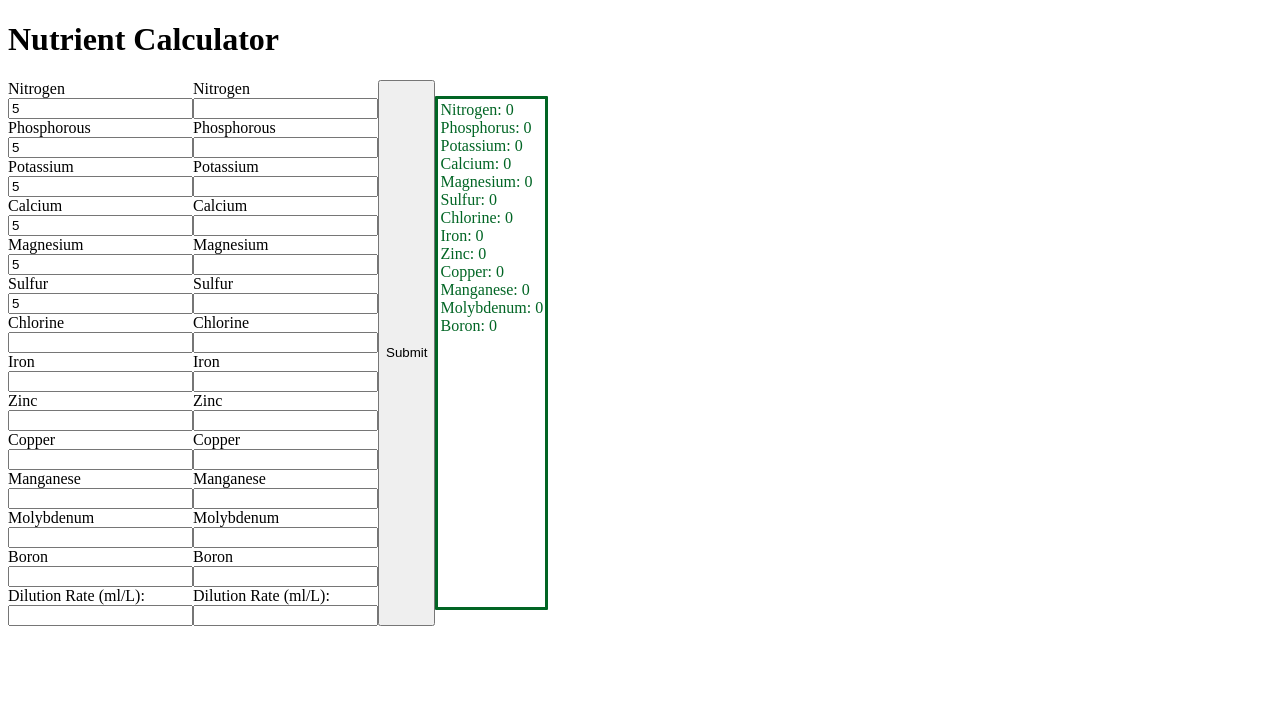
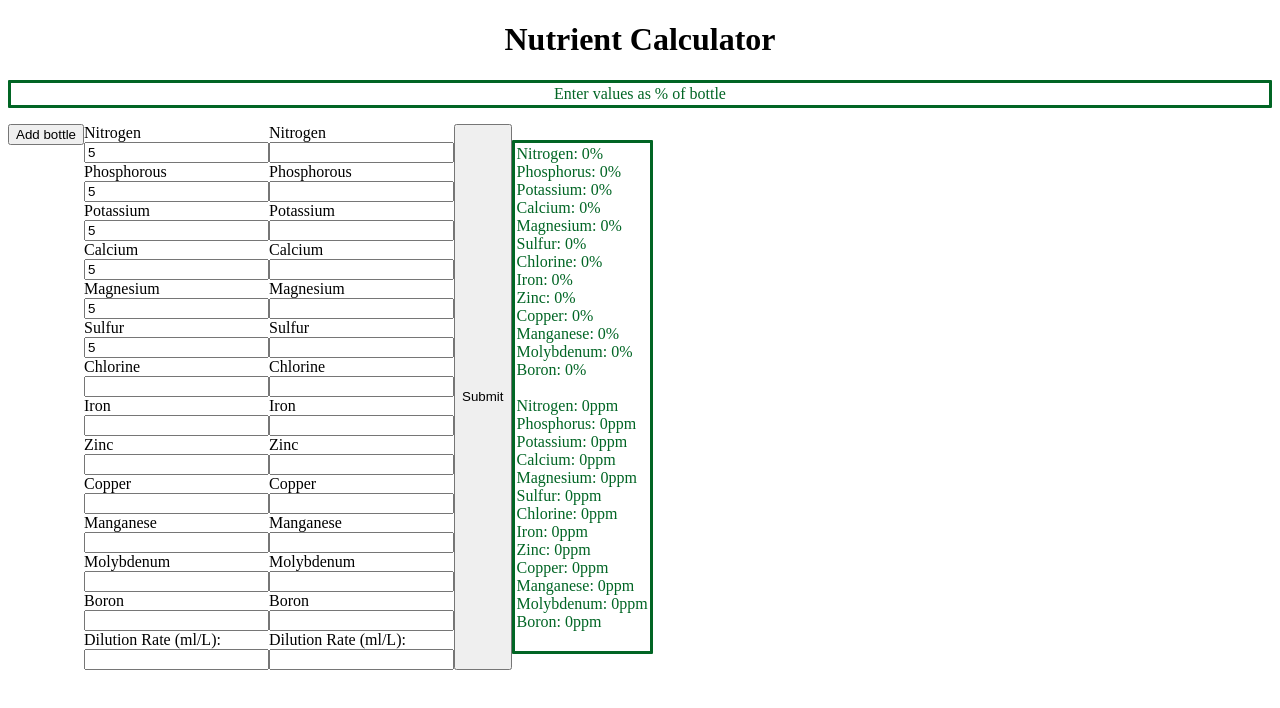
Before and after one commit to code-jumper/nu_calc, a plain HTML site: page index.html in a window 1280 px wide. Both pictures are taken after typing "5", "5", "5", "5", "5", "5" into the empty fields and a click on the button "Submit". Drawn offline with Linux system fonts and the light colour scheme.

Commit message:
beginning of dynamic amount of bottles

```diff
--- a/calc.js
+++ b/calc.js
@@ -10,8 +10,12 @@
 // })
 
 {/* v0.1 */}
+let bottlesContainer = document.getElementById("bottlesContainer");
+let bottleButton = document.getElementById("addBottle");
+let bottlesArray = [];
 let submitButton = document.getElementById("submit");
 let solutionContainer = document.getElementById("solution");
+
 let num1 = document.getElementById("num1");
 let num2 = document.getElementById("num2");
 
@@ -32,7 +36,38 @@ class Bottle {
         this.b = b;
         this.dilutionRate = dilutionRate;
     }
+    makeBottle() {
+
+
+    }
+
 }
+
+bottleButton.addEventListener("click", function(){
+    let nextBottle = document.createElement("div");
+    nextBottle.id = "new-bottle";
+    let n = document.createElement("input");
+    // n.value = "";
+    nextBottle.append(n);
+    let p = document.createElement("input");
+    // p.value = "";
+    nextBottle.append(p);
+    let k = document.createElement("input");
+    // k.value = "";
+    nextBottle.append(k);
+    let dilutionRate = document.createElement("input");
+    // dilutionRate.value = "";
+    nextBottle.append(dilutionRate);
+
+    let aBottle = new Bottle(n.value, p.value, k.value,
+        // ca.value, mg.value, s.value, cl.value, fe.value, zn.value, cu.value, mn.value, mo.value, b.value,
+        dilutionRate.value);
+    // let nextBottle = document.createElement("div");
+    // nextBottle.append(document.createElement("input"));
+
+    bottlesContainer.append(nextBottle);
+    bottlesArray.append(aBottle);
+})
 
 let N1 = document.getElementById("N1");
 let P1 = document.getElementById("P1");
@@ -69,44 +104,72 @@ let bottle2 = new Bottle(N2, P2, K2, Ca2, Mg2, S2, Cl2, Fe2, Zn2, Cu2, Mn2, Mo2,
 
 submitButton.addEventListener("click", function(){
     let paragraph = document.createElement("p");
-    let finalN = bottle1.n.value * bottle1.dilutionRate.value + bottle2.n.value * bottle2.dilutionRate.value;
-    let finalP = bottle1.p.value * bottle1.dilutionRate.value + bottle2.p.value * bottle2.dilutionRate.value;
-    let finalK = bottle1.k.value * bottle1.dilutionRate.value + bottle2.k.value * bottle2.dilutionRate.value;
-    let finalCa = bottle1.ca.value * bottle1.dilutionRate.value + bottle2.ca.value * bottle2.dilutionRate.value;
-    let finalMg = bottle1.mg.value * bottle1.dilutionRate.value + bottle2.mg.value * bottle2.dilutionRate.value;
-    let finalS = bottle1.s.value * bottle1.dilutionRate.value + bottle2.s.value * bottle2.dilutionRate.value;
-    let finalCl = bottle1.cl.value * bottle1.dilutionRate.value + bottle2.cl.value * bottle2.dilutionRate.value;
-    let finalFe = bottle1.fe.value * bottle1.dilutionRate.value + bottle2.fe.value * bottle2.dilutionRate.value;
-    let finalZn = bottle1.zn.value * bottle1.dilutionRate.value + bottle2.zn.value * bottle2.dilutionRate.value;
-    let finalCu = bottle1.cu.value * bottle1.dilutionRate.value + bottle2.cu.value * bottle2.dilutionRate.value;
-    let finalMn = bottle1.mn.value * bottle1.dilutionRate.value + bottle2.mn.value * bottle2.dilutionRate.value;
-    let finalMo = bottle1.mo.value * bottle1.dilutionRate.value + bottle2.mo.value * bottle2.dilutionRate.value;
-    let finalB = bottle1.b.value * bottle1.dilutionRate.value + bottle2.b.value * bottle2.dilutionRate.value;
+    let finalN = (bottle1.n.value * bottle1.dilutionRate.value + bottle2.n.value * bottle2.dilutionRate.value) * 0.001;
+    let finalP = (bottle1.p.value * bottle1.dilutionRate.value + bottle2.p.value * bottle2.dilutionRate.value) * 0.001;
+    let finalK = (bottle1.k.value * bottle1.dilutionRate.value + bottle2.k.value * bottle2.dilutionRate.value) * 0.001;
+    let finalCa = (bottle1.ca.value * bottle1.dilutionRate.value + bottle2.ca.value * bottle2.dilutionRate.value) * 0.001;
+    let finalMg = (bottle1.mg.value * bottle1.dilutionRate.value + bottle2.mg.value * bottle2.dilutionRate.value) * 0.001;
+    let finalS = (bottle1.s.value * bottle1.dilutionRate.value + bottle2.s.value * bottle2.dilutionRate.value) * 0.001;
+    let finalCl = (bottle1.cl.value * bottle1.dilutionRate.value + bottle2.cl.value * bottle2.dilutionRate.value) * 0.001;
+    let finalFe = (bottle1.fe.value * bottle1.dilutionRate.value + bottle2.fe.value * bottle2.dilutionRate.value) * 0.001;
+    let finalZn = (bottle1.zn.value * bottle1.dilutionRate.value + bottle2.zn.value * bottle2.dilutionRate.value) * 0.001;
+    let finalCu = (bottle1.cu.value * bottle1.dilutionRate.value + bottle2.cu.value * bottle2.dilutionRate.value) * 0.001;
+    let finalMn = (bottle1.mn.value * bottle1.dilutionRate.value + bottle2.mn.value * bottle2.dilutionRate.value) * 0.001;
+    let finalMo = (bottle1.mo.value * bottle1.dilutionRate.value + bottle2.mo.value * bottle2.dilutionRate.value) * 0.001;
+    let finalB = (bottle1.b.value * bottle1.dilutionRate.value + bottle2.b.value * bottle2.dilutionRate.value) * 0.001;
 
-    paragraph.append("Nitrogen: " + finalN);
+    paragraph.append("Nitrogen: " + finalN + "%");
     paragraph.append(document.createElement("br"));
-    paragraph.append("Phosphorus: " + finalP);
+    paragraph.append("Phosphorus: " + finalP + "%");
     paragraph.append(document.createElement("br"));
-    paragraph.append("Potassium: " + finalK);
+    paragraph.append("Potassium: " + finalK + "%");
     paragraph.append(document.createElement("br"));
-    paragraph.append("Calcium: " + finalCa);
+    paragraph.append("Calcium: " + finalCa + "%");
     paragraph.append(document.createElement("br"));
-    paragraph.append("Magnesium: " + finalMg);
+    paragraph.append("Magnesium: " + finalMg + "%");
     paragraph.append(document.createElement("br"));
-    paragraph.append("Sulfur: " + finalS);
+    paragraph.append("Sulfur: " + finalS + "%");
     paragraph.append(document.createElement("br"));
-    paragraph.append("Chlorine: " + finalCl);
+    paragraph.append("Chlorine: " + finalCl + "%");
     paragraph.append(document.createElement("br"));
-    paragraph.append("Iron: " + finalFe);
+    paragraph.append("Iron: " + finalFe + "%");
     paragraph.append(document.createElement("br"));
-    paragraph.append("Zinc: " + finalZn);
+    paragraph.append("Zinc: " + finalZn + "%");
     paragraph.append(document.createElement("br"));
-    paragraph.append("Copper: " + finalCu);
+    paragraph.append("Copper: " + finalCu + "%");
     paragraph.append(document.createElement("br"));
-    paragraph.append("Manganese: " + finalMn);
+    paragraph.append("Manganese: " + finalMn + "%");
     paragraph.append(document.createElement("br"));
-    paragraph.append("Molybdenum: " + finalMo);
+    paragraph.append("Molybdenum: " + finalMo + "%");
     paragraph.append(document.createElement("br"));
-    paragraph.append("Boron: " + finalB);
+    paragraph.append("Boron: " + finalB + "%");
+    paragraph.append(document.createElement("br"));
+    paragraph.append(document.createElement("br"));
+    paragraph.append("Nitrogen: " + finalN * 10000 + "ppm");
+    paragraph.append(document.createElement("br"));
+    paragraph.append("Phosphorus: " + finalP * 10000 + "ppm");
+    paragraph.append(document.createElement("br"));
+    paragraph.append("Potassium: " + finalK * 10000 + "ppm");
+    paragraph.append(document.createElement("br"));
+    paragraph.append("Calcium: " + finalCa * 10000 + "ppm");
+    paragraph.append(document.createElement("br"));
+    paragraph.append("Magnesium: " + finalMg * 10000 + "ppm");
+    paragraph.append(document.createElement("br"));
+    paragraph.append("Sulfur: " + finalS * 10000 + "ppm");
+    paragraph.append(document.createElement("br"));
+    paragraph.append("Chlorine: " + finalCl * 10000 + "ppm");
+    paragraph.append(document.createElement("br"));
+    paragraph.append("Iron: " + finalFe * 10000 + "ppm");
+    paragraph.append(document.createElement("br"));
+    paragraph.append("Zinc: " + finalZn * 10000 + "ppm");
+    paragraph.append(document.createElement("br"));
+    paragraph.append("Copper: " + finalCu * 10000 + "ppm");
+    paragraph.append(document.createElement("br"));
+    paragraph.append("Manganese: " + finalMn * 10000 + "ppm");
+    paragraph.append(document.createElement("br"));
+    paragraph.append("Molybdenum: " + finalMo * 10000 + "ppm");
+    paragraph.append(document.createElement("br"));
+    paragraph.append("Boron: " + finalB * 10000 + "ppm");
+
     solutionContainer.appendChild(paragraph);
 })
--- a/index.html
+++ b/index.html
@@ -7,9 +7,14 @@
 
     </head>
     <body>
-        <h1>Nutrient Calculator</h1>
+        <div class="titleBox">
+            <h1>Nutrient Calculator</h1>
+            <p>Enter values as % of bottle</p>
+        </div>
+
         <div class="container">
             <div id="bottlesContainer">
+                <div><input type="button" value="Add bottle" id="addBottle"></div>
             <!-- nutrients for 1st bottle --->
                 <div id="bottle1" class="bottle">
                     <label for="N1">Nitrogen</label>
--- a/style.css
+++ b/style.css
@@ -1,3 +1,8 @@
+.titleBox {
+    align-items: center;
+    text-align: center;
+}
+
 p {
     color: #016524;
     border-style: solid;
@@ -14,6 +19,10 @@ p {
 
 }
 
+#new-bottle {
+    display: grid;
+}
+
 #bottlesContainer:nth-child(n) {
     border: 5px;
     border-radius: 5px;
```
